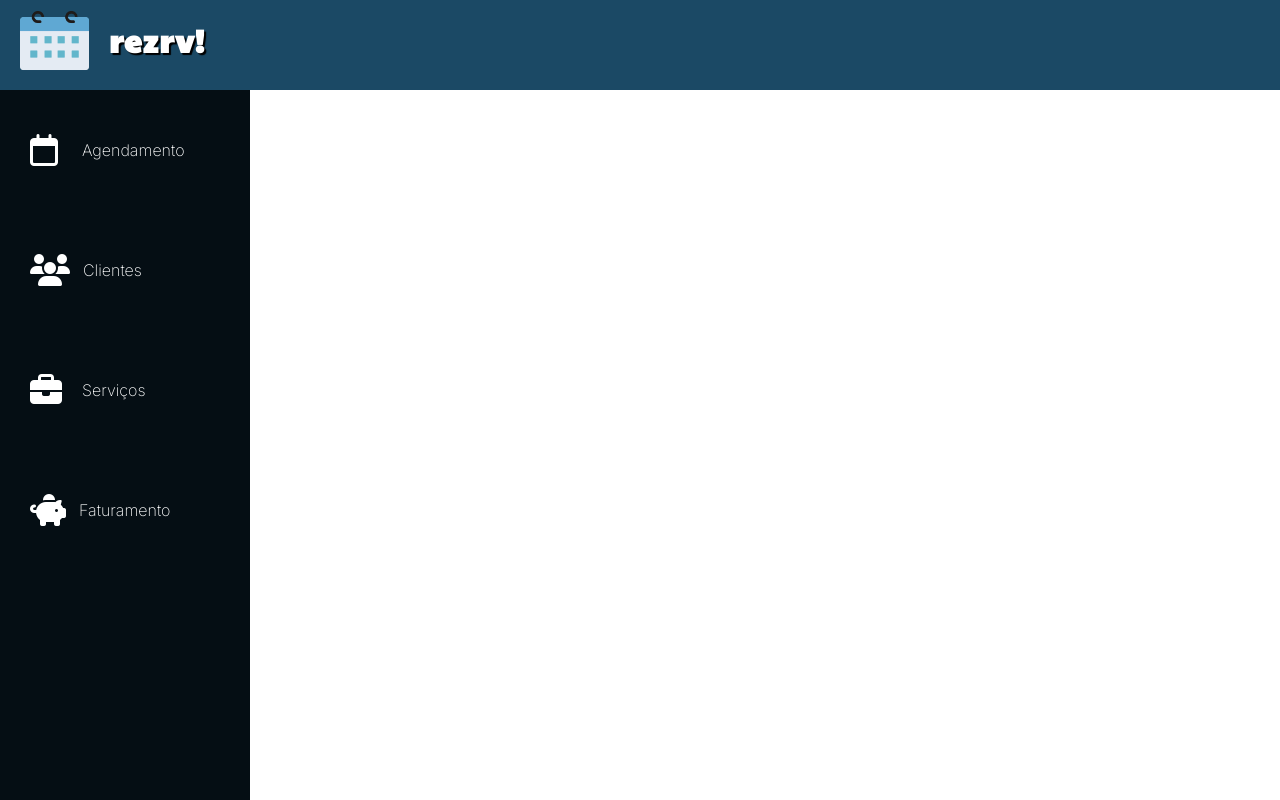
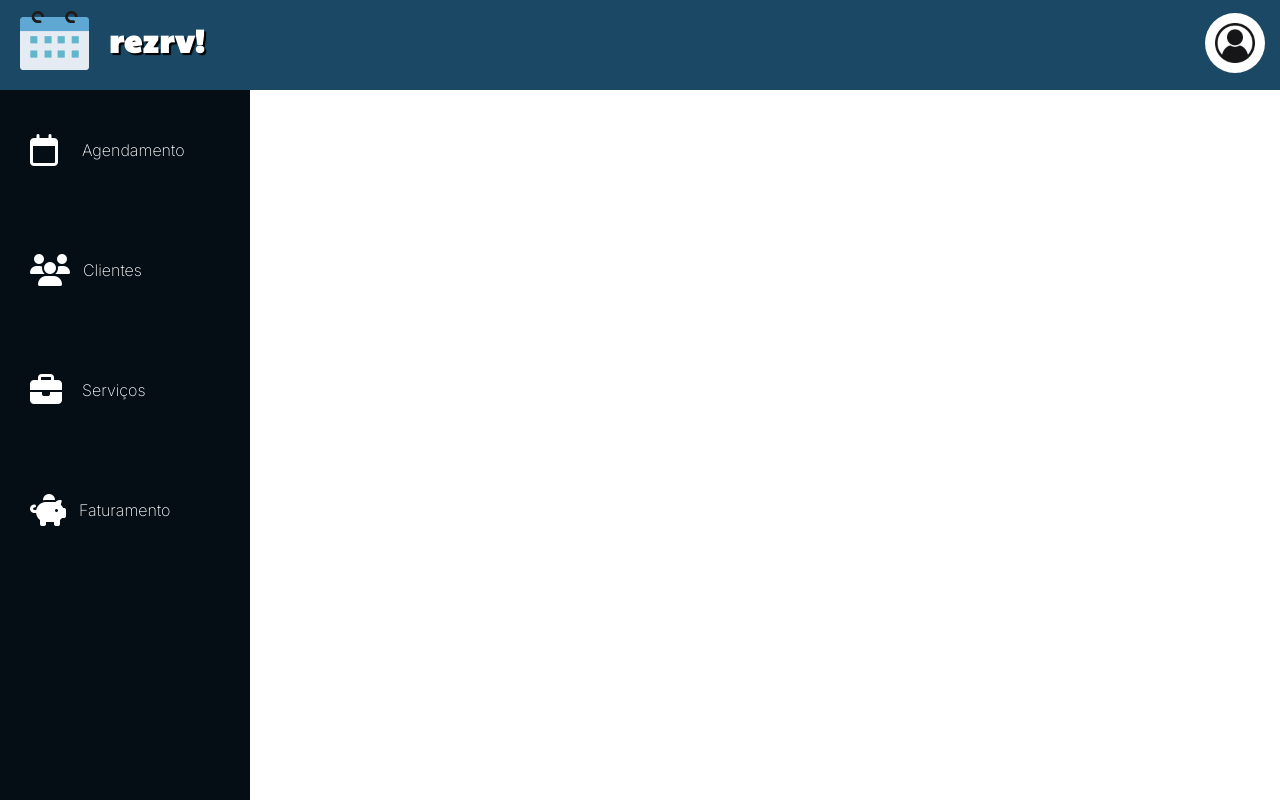
Before and after one commit to ViitoDev/chatbot, a plain HTML site: page site/index.html in a window 1280 px wide. Drawn offline with Linux system fonts and the light colour scheme.

Commit message:
organizing the folder

```diff
--- a/site/index.html
+++ b/site/index.html
@@ -12,10 +12,13 @@
     <header>
         <div class="container">
             <div class="logo">
-                <img src="Logo1.png" class="header_logo">
+                <img src="/site/Fotos/Logo1.png" class="header_logo">
             </div>
             <div class="logo_text">
                 <h1>rezrv!</h1>
+            </div>
+            <div class="logout">
+                <img src="/site/Fotos/userlogo.jpg" class="user_logo">
             </div>
         </div>
     </header>
--- a/site/style.css
+++ b/site/style.css
@@ -33,6 +33,14 @@ header {
     margin-left: 20px;
     letter-spacing: 1px;
     text-shadow: 2px 2px 1px black;
+}
+
+.user_logo {
+    margin-top: 10px;
+    margin-left: 1000px;
+    width: 60px;
+    height: 60px;
+    border-radius: 100px;
 }
 
 .left_side{
```
Also changed, not shown: site/Fotos/Logo1.png (renamed from site/Logo1.png), site/Fotos/userlogo.jpg (added).
